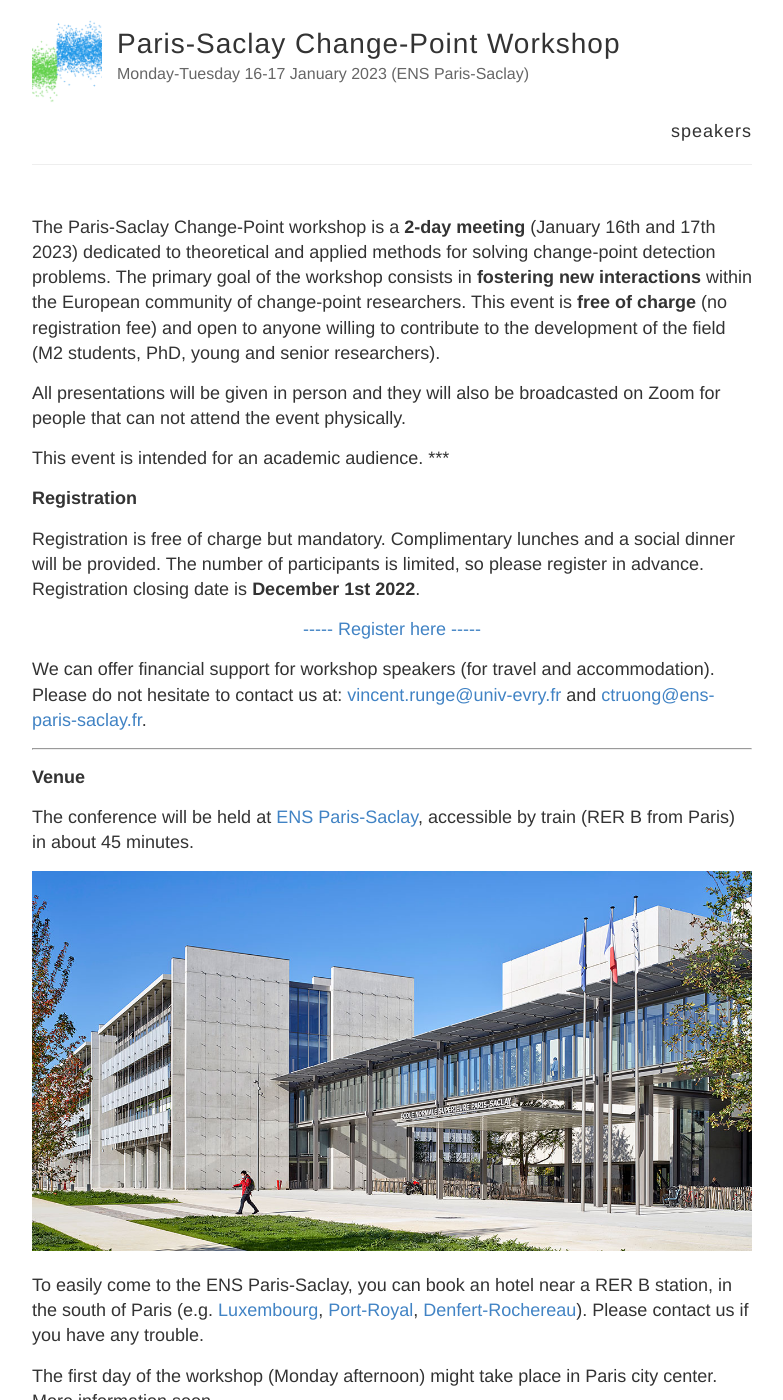
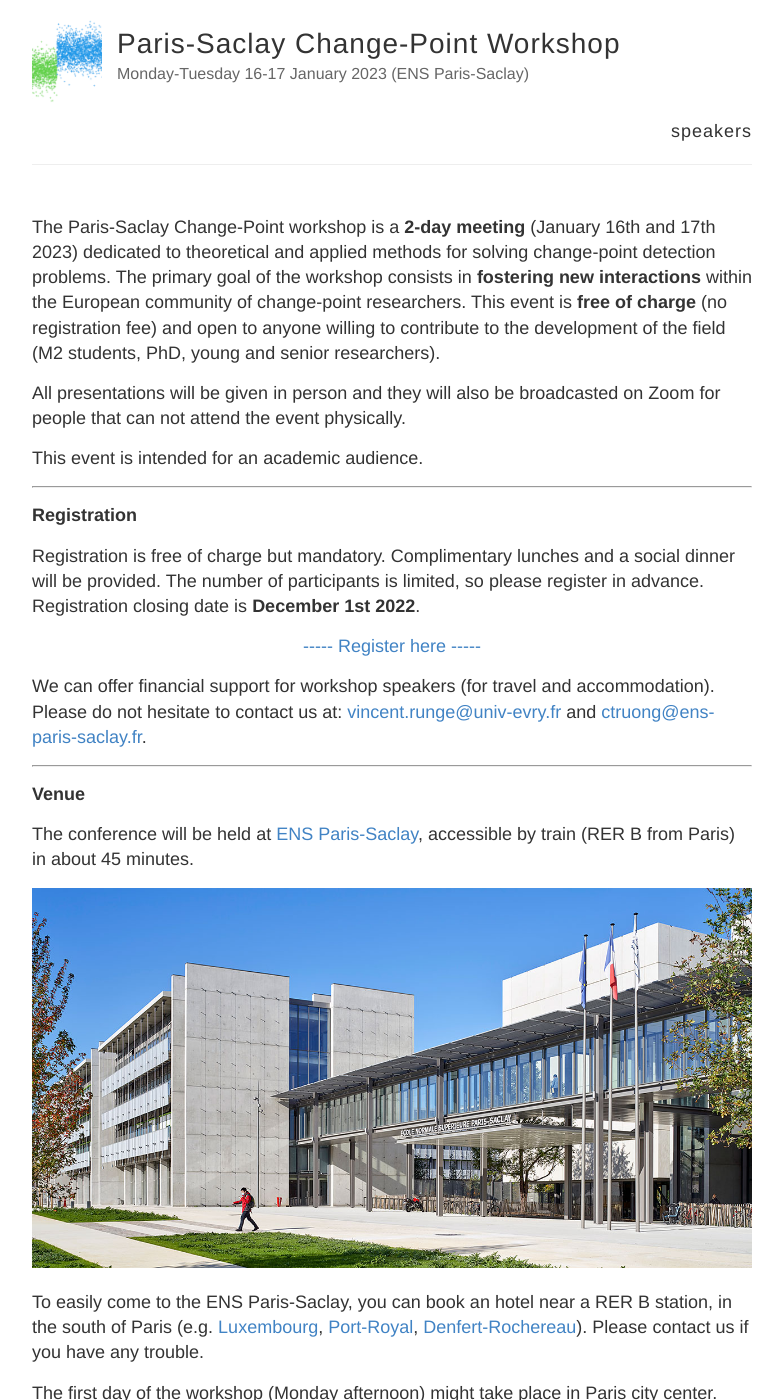
Before and after one commit to ParisSaclayChangePoint/ParisSaclayChangePoint.github.io, a Jekyll site: the page built from info.md, in a window 1280 px wide and 1400 px high. Shown: the whole window, without its empty margins (248-1031 px from the left). Built offline with Jekyll 4.4.1, drawn with Linux system fonts in a browser that asks for light colours; part of the change alters nothing that is shown; some of the changed text lies outside the part shown.

```diff
--- a/info.md
+++ b/info.md
@@ -10,6 +10,7 @@ The Paris-Saclay Change-Point workshop is a **2-day meeting** (January 16<sup>th
 All presentations will be given in person and they will also be broadcasted on Zoom for people that can not attend the event physically.
 
 This event is intended for an academic audience.
+
 ***
 
 **Registration**
@@ -43,6 +44,8 @@ The first day of the workshop (Monday afternoon) might take place in Paris city
 **Provisional program**
 
 ***Monday 16 January 2023***
+
+- **10h - 12h**	Young researcher's session
 
 *Lunch*
 
```
